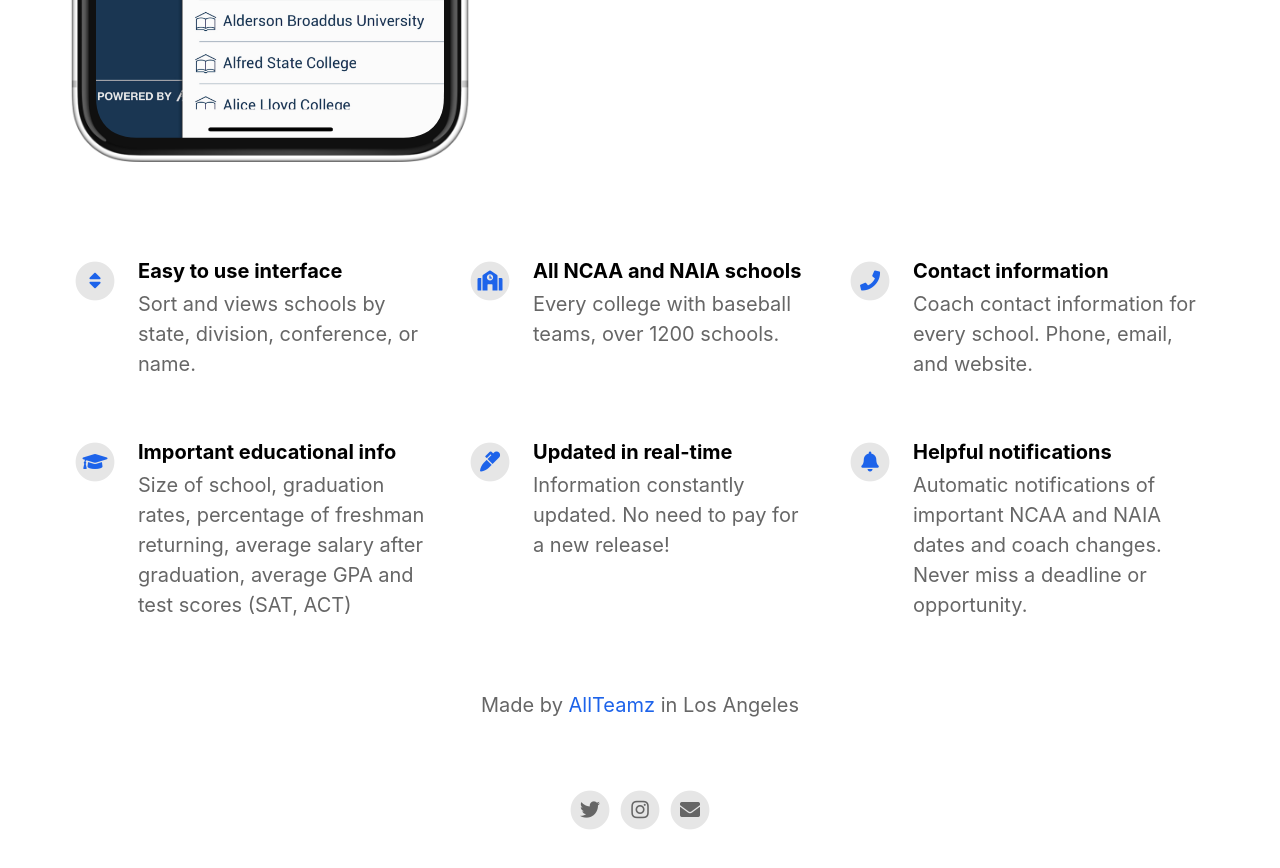
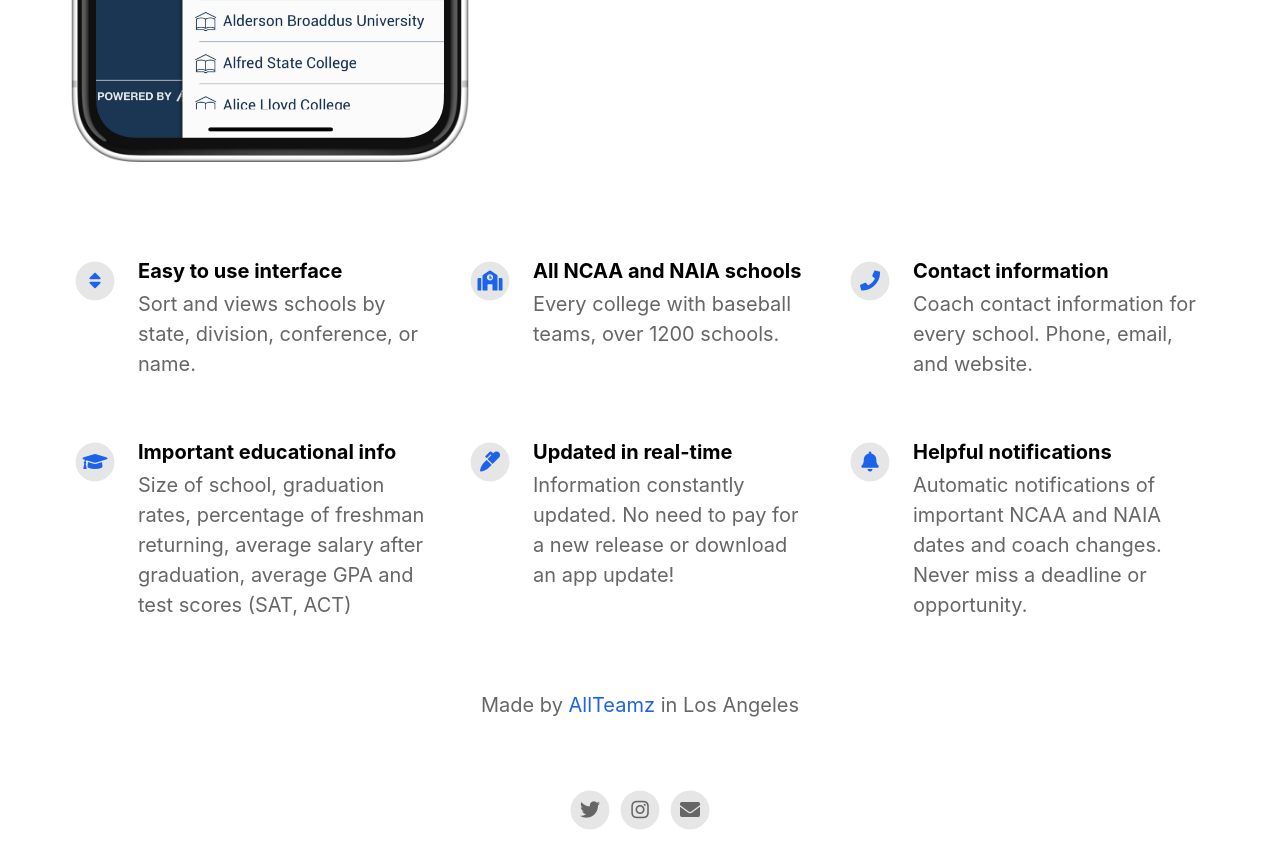
Before and after one commit to AllTeamz/baseball-landing, a Jekyll site: the page built from index.html, in a window 1280 px wide and 900 px high, scrolled down 823 px. Shown: the top 868 px of the window. Built offline with Jekyll 4.4.1, drawn with Linux system fonts in a browser that asks for light colours; nearby versions of some CDN libraries.

Commit message:
Update _config.yml

```diff
--- a/_config.yml
+++ b/_config.yml
@@ -52,7 +52,7 @@ features                                  :
     fontawesome_icon_name                 : graduation-cap
 
   - title                                 : Updated in real-time
-    description                           : Information constantly updated. No need to pay for a new release!
+    description                           : Information constantly updated. No need to pay for a new release or download an app update!
     fontawesome_icon_name                 : marker
 
   - title                                 : Helpful notifications
```
